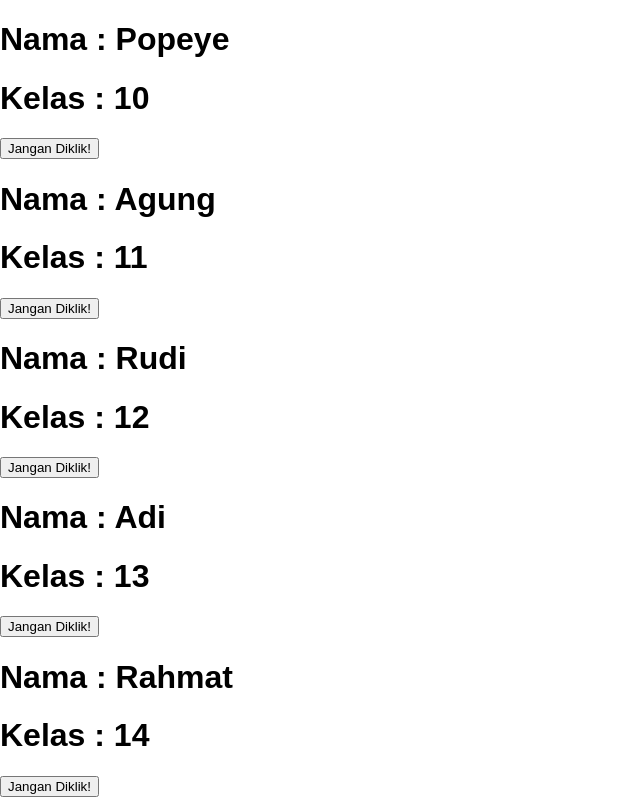
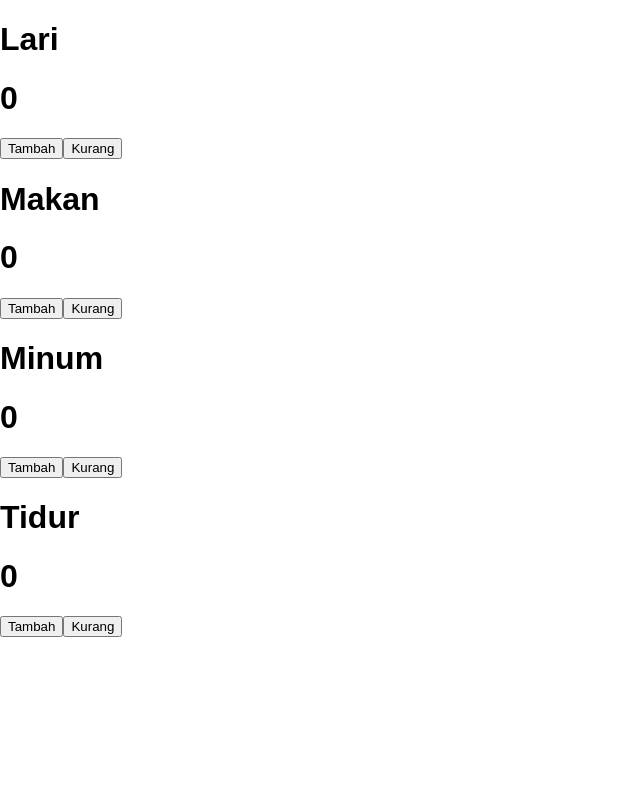
Before and after one commit to jokoss92/tugas-todolist, a React (Create React App) app: page / in a window 1280 px wide. Shown: the whole page, without its empty margins (0-640 px from the left). Built offline with nearby package versions, Linux system fonts and the light colour scheme.

Commit message:
Counter Sederhana

```diff
--- a/src/App.js
+++ b/src/App.js
@@ -1,48 +1,21 @@
 import React, { Component } from 'react';
-import logo from './logo.svg';
-import HeaderClass from './components/Header'
+import Counter from './components/Counter'
 import './App.css';
 
 class App extends Component {
-  state ={
-    nama:'Popeye'
-  };
+
   render() {
     return (
-      // <div className="App">
-      //   <header className="App-header">
-      //     <img src={logo} className="App-logo" alt="logo" />
-      //     <h1 className="App-title">Selamat Datang, Joko Sarjono Slameto</h1>
-      //   </header>
-      //   <p className="App-intro">
-      //     To get started, edit <code>src/App.js</code> and save to reload.
-      //   </p>
-      // </div>
-
-      <div>
-      <HeaderClass nama={this.state.nama} kelas="10" />
-      <HeaderClass nama="Agung" kelas="11" />
-      <HeaderClass nama="Rudi" kelas="12" />
-      <HeaderClass nama="Adi" kelas="13" />
-      <HeaderClass nama="Rahmat" kelas="14" />
-      </div>
+     <div>
+       <Counter name="Lari"/>
+       <Counter name="Makan"/>
+       <Counter name="Minum"/>
+       <Counter name="Tidur"/>
+     </div>
     );
   }
 }
-// class Header extends Component{
-//   render(){
-//     return(
-//       <div>
-//         <h1>Ini Header</h1>
-//       </div>
-//     )
-//   }
-// }
-// const Header =()=>{
-//   return(
-//     <h1>Ini Header Functional</h1>
-//   )
-// }
+
 
 
 export default App;
--- /dev/null
+++ b/src/components/Counter.js
@@ -0,0 +1,31 @@
+import React, {Component} from 'react'
+
+class Counter extends Component{
+    state={
+        angka : 0
+      };
+      tambah=()=>{
+        this.setState({
+          angka : this.state.angka+1
+        });
+        console.log(this.state.angka);
+      }
+      kurang=()=>{
+        this.setState({
+          angka : this.state.angka-1
+        });
+        console.log(this.state.angka);
+      }
+    render(){
+    return(
+      <div>
+        <h1>{this.props.name}</h1>
+        <h1>{this.state.angka}</h1>
+        <button onClick={()=>this.tambah()}>Tambah</button>
+        <button onClick={()=>this.kurang()}>Kurang</button>
+      </div>
+    );
+}
+}
+
+export default Counter;
```
